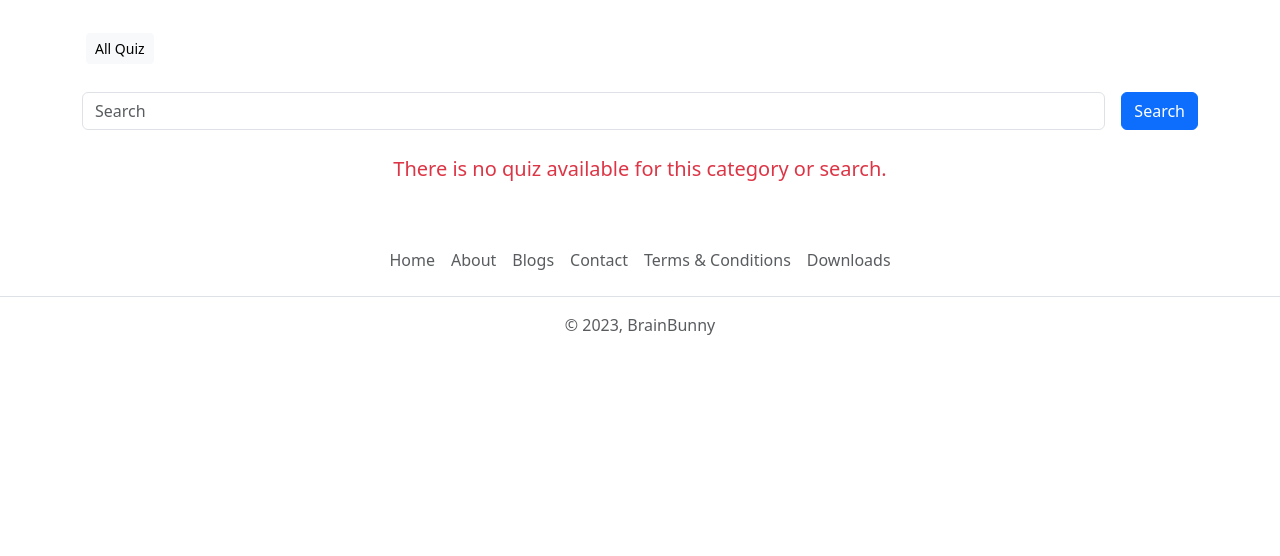
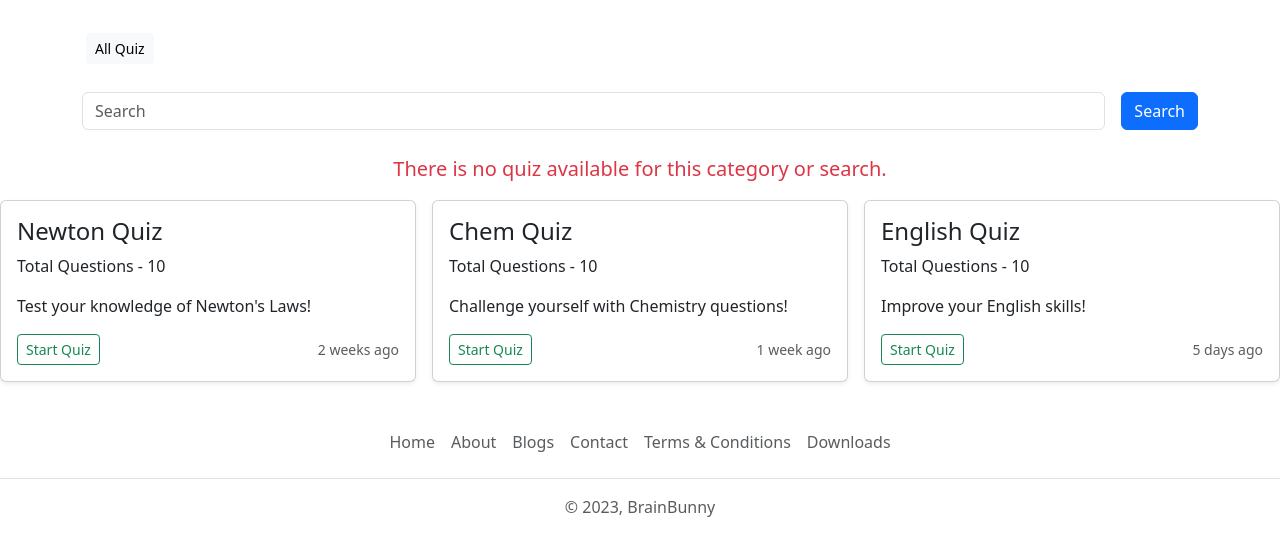
Before and after one commit to Anveshith/brain-quiz-backend, a Django app: template backend/templates/all-quiz.html in a window 1280 px wide. Shown: the part 190-746 px from the top of the page. Run offline with Django 4.2, Linux system fonts and the light colour scheme; the template is opened without the code that fills it, so the values that code supplies are empty.

Commit message:
Update all-quiz.html

```diff
--- a/backend/templates/all-quiz.html
+++ b/backend/templates/all-quiz.html
@@ -1,4 +1,6 @@
 {% extends 'index.html' %}
+{% load static %}
+<link rel="stylesheet" href="{% static 'css/bootstrap.min.css' %}">
 
 {% block title %}All Quizzes - BrainBunny{% endblock title %}
 
@@ -34,8 +36,7 @@
 						<p class="card-text">{{quiz.description|truncatewords:7}}</p>
 						<div class="d-flex justify-content-between align-items-center">
 							<div class="btn-group">
-								<a href="{% url 'quiz' quiz.id %}" type="button" class="btn btn-sm btn-outline-success">Start
-									Quiz</a>
+								<a href="{% url 'quiz_view' quiz_id=quiz.id %}" class="btn btn-sm btn-outline-success">Start Quiz</a>
 							</div>
 							<small class="text-body-secondary">{{quiz.created_at|timesince}} ago</small>
 						</div>
@@ -51,4 +52,52 @@
 		</div>
 	</div>
 
+	<div class="row row-cols-1 row-cols-sm-1 row-cols-md-2 row-cols-lg-3 g-3">
+	    <div class="col">
+	        <div class="card shadow-sm">
+	            <div class="card-body">
+	                <h4>Newton Quiz</h4>
+	                <p class="card-text">Total Questions - 10</p>
+	                <p class="card-text">Test your knowledge of Newton's Laws!</p>
+	                <div class="d-flex justify-content-between align-items-center">
+	                    <div class="btn-group">
+	                        <a href="/quiz/1/" class="btn btn-sm btn-outline-success">Start Quiz</a>
+	                    </div>
+	                    <small class="text-body-secondary">2 weeks ago</small>
+	                </div>
+	            </div>
+	        </div>
+	    </div>
+	    <div class="col">
+	        <div class="card shadow-sm">
+	            <div class="card-body">
+	                <h4>Chem Quiz</h4>
+	                <p class="card-text">Total Questions - 10</p>
+	                <p class="card-text">Challenge yourself with Chemistry questions!</p>
+	                <div class="d-flex justify-content-between align-items-center">
+	                    <div class="btn-group">
+	                        <a href="/quiz/2/" class="btn btn-sm btn-outline-success">Start Quiz</a>
+	                    </div>
+	                    <small class="text-body-secondary">1 week ago</small>
+	                </div>
+	            </div>
+	        </div>
+	    </div>
+	    <div class="col">
+	        <div class="card shadow-sm">
+	            <div class="card-body">
+	                <h4>English Quiz</h4>
+	                <p class="card-text">Total Questions - 10</p>
+	                <p class="card-text">Improve your English skills!</p>
+	                <div class="d-flex justify-content-between align-items-center">
+	                    <div class="btn-group">
+	                        <a href="/quiz/3/" class="btn btn-sm btn-outline-success">Start Quiz</a>
+	                    </div>
+	                    <small class="text-body-secondary">5 days ago</small>
+	                </div>
+	            </div>
+	        </div>
+	    </div>
+	</div>
+
 {% endblock content %}
```
